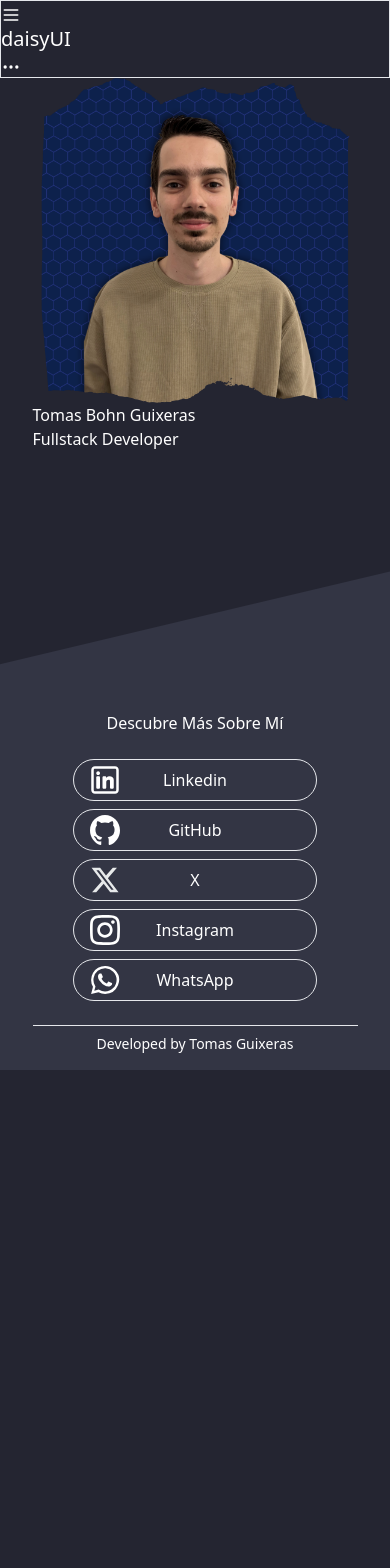
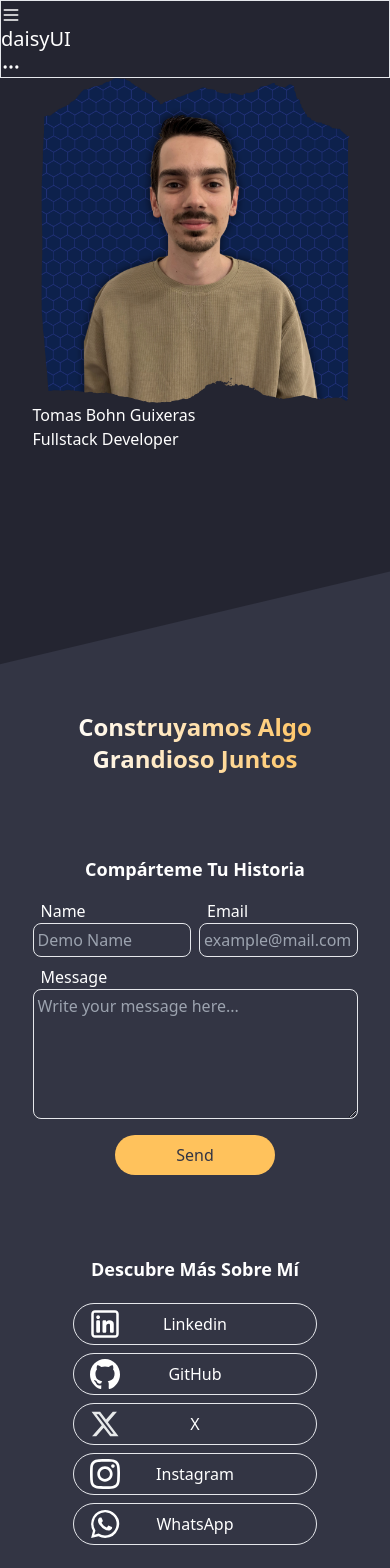
Before and after one commit to tomasguixeras/tomasguixeras-portfolio, a Next.js app: page / in a window 390 px wide. Shown: the top 1568 px of the page. Before the commit the page ends 1070 px from the top, so only its background shows below. Built offline with nearby package versions, Linux system fonts and the light colour scheme.

Commit message:
Adding contact form to mobile footer

```diff
--- /dev/null
+++ b/src/components/ContactForm.tsx
@@ -0,0 +1,53 @@
+import React from "react";
+
+function ContactForm() {
+  return (
+    <div className="w-5/6 mb-16">
+      <form action="">
+        <div className="flex text-left">
+          <div className="flex flex-col mr-2">
+            <label className="pl-2" htmlFor="">
+              Name
+            </label>
+            <input
+              placeholder="Demo Name"
+              className="box-border w-full bg-transparent border rounded-lg p-1"
+              type="text"
+            />
+          </div>
+          <div className="flex flex-col">
+            <label className="pl-2" htmlFor="">
+              Email
+            </label>
+            <input
+              placeholder="example@mail.com"
+              className="box-border w-full bg-transparent border rounded-lg p-1"
+              type="text"
+            />
+          </div>
+        </div>
+        <div className="flex flex-col text-left mt-2">
+          <label className="pl-2" htmlFor="">
+            Message
+          </label>
+          <textarea
+            placeholder="Write your message here..."
+            className="bg-transparent border rounded-lg p-1"
+            name=""
+            id=""
+            cols={30}
+            rows={5}
+          ></textarea>
+        </div>
+        <button
+          type="submit"
+          className="bg-[#FFC25C] py-2 px-4 w-40 m-4 rounded-full text-[#333544]"
+        >
+          Send
+        </button>
+      </form>
+    </div>
+  );
+}
+
+export default ContactForm;
--- a/src/components/Footer.tsx
+++ b/src/components/Footer.tsx
@@ -1,6 +1,7 @@
 import React from "react";
 import Image from "next/image";
 import SocialButton from "./SocialButton";
+import ContactForm from "./ContactForm";
 
 function Footer() {
   return (
@@ -13,13 +14,21 @@ function Footer() {
         style={{ width: "100%", height: "auto" }} // optional
         alt="demo"
       />
-      <p>Descubre Más Sobre Mí</p>
-      <div className="w-5/6 flex flex-col justify-center items-center text-center m-5">
-        <SocialButton icon={'linkedin'} title={'Linkedin'} url={''} />
-        <SocialButton icon={'github'} title={'GitHub'} url={''} />
-        <SocialButton icon={'x'} title={'X'} url={''} />
-        <SocialButton icon={'instagram'} title={'Instagram'} url={''} />
-        <SocialButton icon={'whatsapp'} title={'WhatsApp'} url={''} />
+
+      <h3 className="w-4/6 text-2xl font-extrabold bg-gradient-to-r from-white to-[#FFC25C] text-transparent bg-clip-text mb-20">
+        Construyamos Algo Grandioso Juntos
+      </h3>
+
+      <p className="text-lg font-bold mb-4">Compárteme Tu Historia</p>
+      <ContactForm />
+
+      <p className="text-lg font-bold mb-4">Descubre Más Sobre Mí</p>
+      <div className="w-5/6 flex flex-col justify-center items-center text-center mb-10">
+        <SocialButton icon={"linkedin"} title={"Linkedin"} url={""} />
+        <SocialButton icon={"github"} title={"GitHub"} url={""} />
+        <SocialButton icon={"x"} title={"X"} url={""} />
+        <SocialButton icon={"instagram"} title={"Instagram"} url={""} />
+        <SocialButton icon={"whatsapp"} title={"WhatsApp"} url={""} />
       </div>
       <hr className="bg-white w-5/6" />
       <h6 className="text-sm pt-2 pb-4">
```
